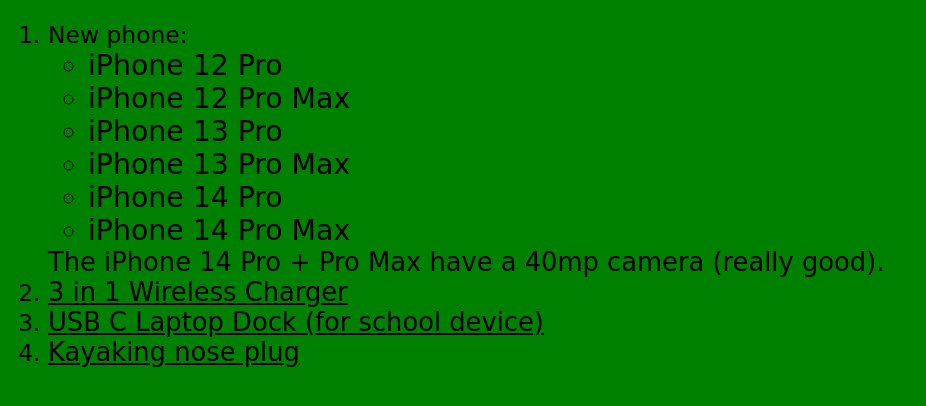
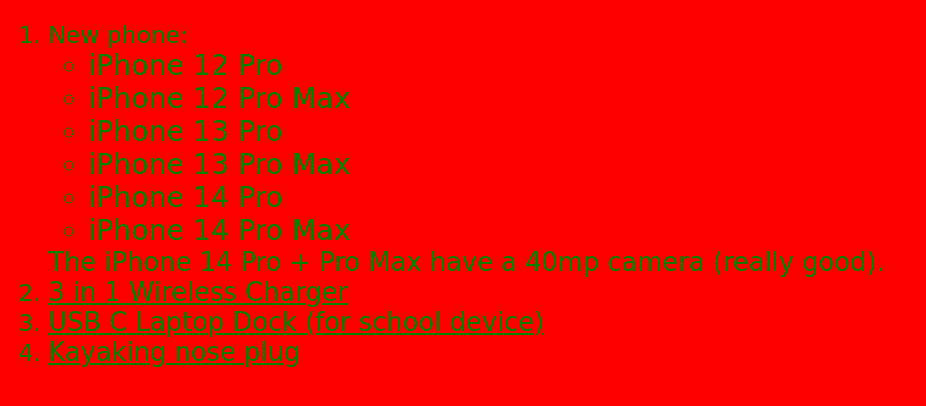
Before and after one commit to opdgerety/christmas2022, a plain HTML site: page index.html in a window 1280 px wide. Shown: the whole page, without its empty margins (0-926 px from the left). Drawn offline with Linux system fonts and the light colour scheme.

Commit message:
Update index.html

```diff
--- a/index.html
+++ b/index.html
@@ -28,8 +28,8 @@
 </body>
 <style>
 *{
-    background-color: green;
-    color: black;
+    background-color: red;
+    color: green;
     font-size: 110%;
     font-family: cursive;
     }
```
